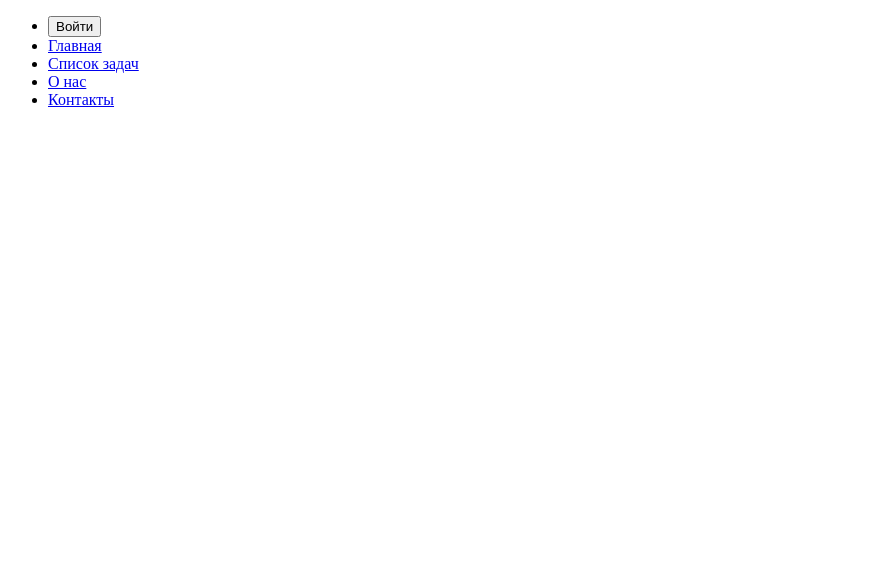
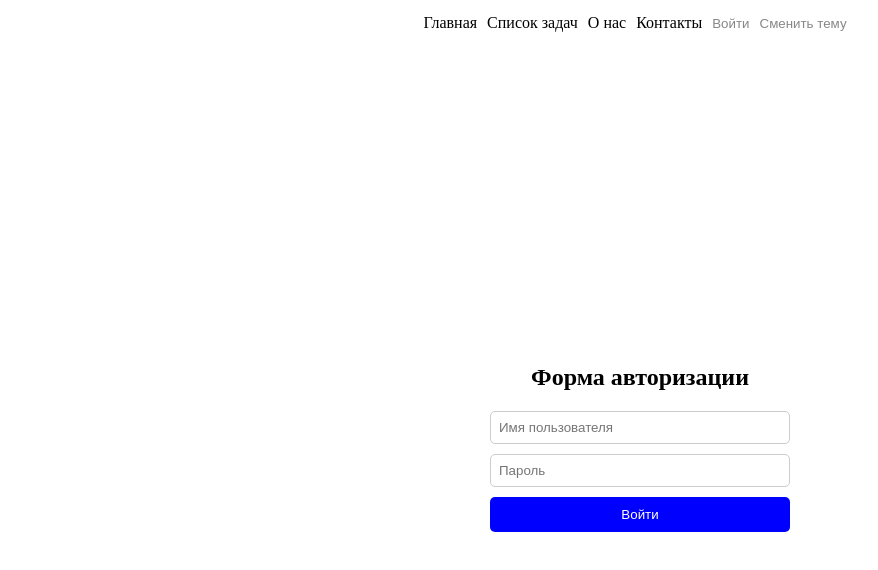
Before and after one commit to damirn29/web, a React (Vite) app in the folder web/: page /login in a window 1280 px wide. Shown: the top 570 px of the page, without its empty margins (0-878 px from the left). Built offline with nearby package versions, Linux system fonts and the light colour scheme.

Commit message:
add form

```diff
--- a/web/src/MainRouter.tsx
+++ b/web/src/MainRouter.tsx
@@ -4,13 +4,15 @@ import Home from './pages/home/home';
 import Tasks from './pages/tasks/Tasks';
 import About from './pages/about/About';
 import Contact from './pages/contact/contact';
-import Navbar from './navbar/Navbar';
+import Login from './navbar/login';
+import StyledNav from './navbar/Navbar';
 
 const MainRouter: React.FC<{ isAuth: boolean, handleAuthentication: () => void }> = ({ isAuth, handleAuthentication }) => {
   return (
     <div>
-      <Navbar isAuth={isAuth} handleAuthentication={handleAuthentication} />
+      <StyledNav isAuth={isAuth} handleAuthentication={handleAuthentication} />
       <Routes>
+        <Route path="/login" element={<Login handleAuthentication={handleAuthentication} />} />
         <Route path="/" element={<Home />} />
         <Route path="/tasks" element={<Tasks />} />
         <Route path="/about" element={<About />} />
--- a/web/src/navbar/Navbar.tsx
+++ b/web/src/navbar/Navbar.tsx
@@ -1,27 +1,87 @@
-// Navbar.tsx
 import React from 'react';
 import { Link } from 'react-router-dom';
+import styled, { createGlobalStyle } from 'styled-components';
+import * as colors from './colors';
 
 interface NavbarProps {
   isAuth: boolean;
   handleAuthentication: () => void;
 }
 
+const GlobalStyle = createGlobalStyle<{ isDarkTheme: boolean }>`
+  body {
+    background-color: ${({ isDarkTheme }) => (isDarkTheme ? colors.darkBackgroundColor : colors.lightBackgroundColor)};
+    color: ${({ isDarkTheme }) => (isDarkTheme ? colors.darkTextColor : colors.lightTextColor)};
+  }
+`;
+
+const StyledNav = styled.nav<{ isDarkTheme: boolean }>`
+  background-color: ${({ isDarkTheme }) => (isDarkTheme ? colors.darkBackgroundColor : colors.lightBackgroundColor)};
+  height: 30px;
+  border-radius: 10px;
+  display: flex;
+  justify-content: center;
+  align-items: center;
+`;
+
+const StyledUl = styled.ul`
+  list-style-type: none;
+  padding: 0;
+  display: flex;
+`;
+
+const StyledLi = styled.li`
+  margin-right: 10px;
+`;
+
+const StyledButton = styled.button<{ isDarkTheme: boolean }>`
+  color: ${({ isDarkTheme }) => (isDarkTheme ? colors.darkButtonColor : colors.lightButtonColor)};
+  cursor: pointer;
+  background-color: transparent;
+  border: none;
+  padding: 0;
+`;
+
+const StyledLink = styled(Link)<{ isDarkTheme: boolean }>`
+  color: ${({ isDarkTheme }) => (isDarkTheme ? colors.darkTextColor : colors.lightTextColor)};
+  text-decoration: none;
+`;
+
 const Navbar: React.FC<NavbarProps> = ({ isAuth, handleAuthentication }) => {
+  const [isDarkTheme, setIsDarkTheme] = React.useState(false);
+
+  const toggleTheme = () => {
+    setIsDarkTheme(prevTheme => !prevTheme);
+  };
+
+  const handleLoginClick = () => {
+    handleAuthentication(); // Вызов функции авторизации
+  };
+
   return (
-    <nav>
-      <ul>
-        <li>
-          <button onClick={handleAuthentication}>
-            {isAuth ? 'Выйти' : 'Войти'}
-          </button>
-        </li>
-        <li><Link to="/">Главная</Link></li>
-        <li><Link to="/tasks">Список задач</Link></li>
-        <li><Link to="/about">О нас</Link></li>
-        <li><Link to="/contact">Контакты</Link></li>
-      </ul>
-    </nav>
+    <>
+      <GlobalStyle isDarkTheme={isDarkTheme} />
+      <StyledNav isDarkTheme={isDarkTheme}>
+        <StyledUl>
+          <StyledLi><StyledLink to="/" isDarkTheme={isDarkTheme}>Главная</StyledLink></StyledLi>
+          <StyledLi><StyledLink to="/tasks" isDarkTheme={isDarkTheme}>Список задач</StyledLink></StyledLi>
+          <StyledLi><StyledLink to="/about" isDarkTheme={isDarkTheme}>О нас</StyledLink></StyledLi>
+          <StyledLi><StyledLink to="/contact" isDarkTheme={isDarkTheme}>Контакты</StyledLink></StyledLi>
+          <StyledLi>
+            {isAuth ? (
+              <StyledButton onClick={handleLoginClick} isDarkTheme={isDarkTheme}>Выйти</StyledButton>
+            ) : (
+              <StyledLink to="/login" isDarkTheme={isDarkTheme}>
+                <StyledButton isDarkTheme={isDarkTheme}>Войти</StyledButton>
+              </StyledLink>
+            )}
+          </StyledLi>
+          <StyledLi>
+            <StyledButton onClick={toggleTheme} isDarkTheme={isDarkTheme}>Сменить тему</StyledButton>
+          </StyledLi>
+        </StyledUl>
+      </StyledNav>
+    </>
   );
 };
 
--- /dev/null
+++ b/web/src/navbar/login.tsx
@@ -0,0 +1,57 @@
+import React from 'react';
+import styled from 'styled-components';
+
+const Container = styled.div`
+  display: flex;
+  justify-content: center;
+  align-items: center;
+  height: 100vh; /* Делаем контейнер по высоте экрана */
+`;
+
+const FormWrapper = styled.div`
+  width: 300px;
+  text-align: center;
+`;
+
+const LoginForm = styled.form`
+  display: flex;
+  flex-direction: column;
+`;
+
+const LoginInput = styled.input`
+  margin-bottom: 10px;
+  padding: 8px;
+  border-radius: 5px;
+  border: 1px solid #ccc;
+`;
+
+const LoginButton = styled.button`
+  padding: 10px 20px;
+  border-radius: 5px;
+  background-color: blue;
+  color: white;
+  border: none;
+  cursor: pointer;
+`;
+
+const Login: React.FC<{ handleAuthentication: () => void }> = ({ handleAuthentication }) => {
+  const handleSubmit = (e: React.FormEvent) => {
+    e.preventDefault();
+    handleAuthentication();
+  };
+
+  return (
+    <Container>
+      <FormWrapper>
+        <h2>Форма авторизации</h2>
+        <LoginForm onSubmit={handleSubmit}>
+          <LoginInput type="text" placeholder="Имя пользователя" />
+          <LoginInput type="password" placeholder="Пароль" />
+          <LoginButton type="submit">Войти</LoginButton>
+        </LoginForm>
+      </FormWrapper>
+    </Container>
+  );
+};
+
+export default Login;
```
